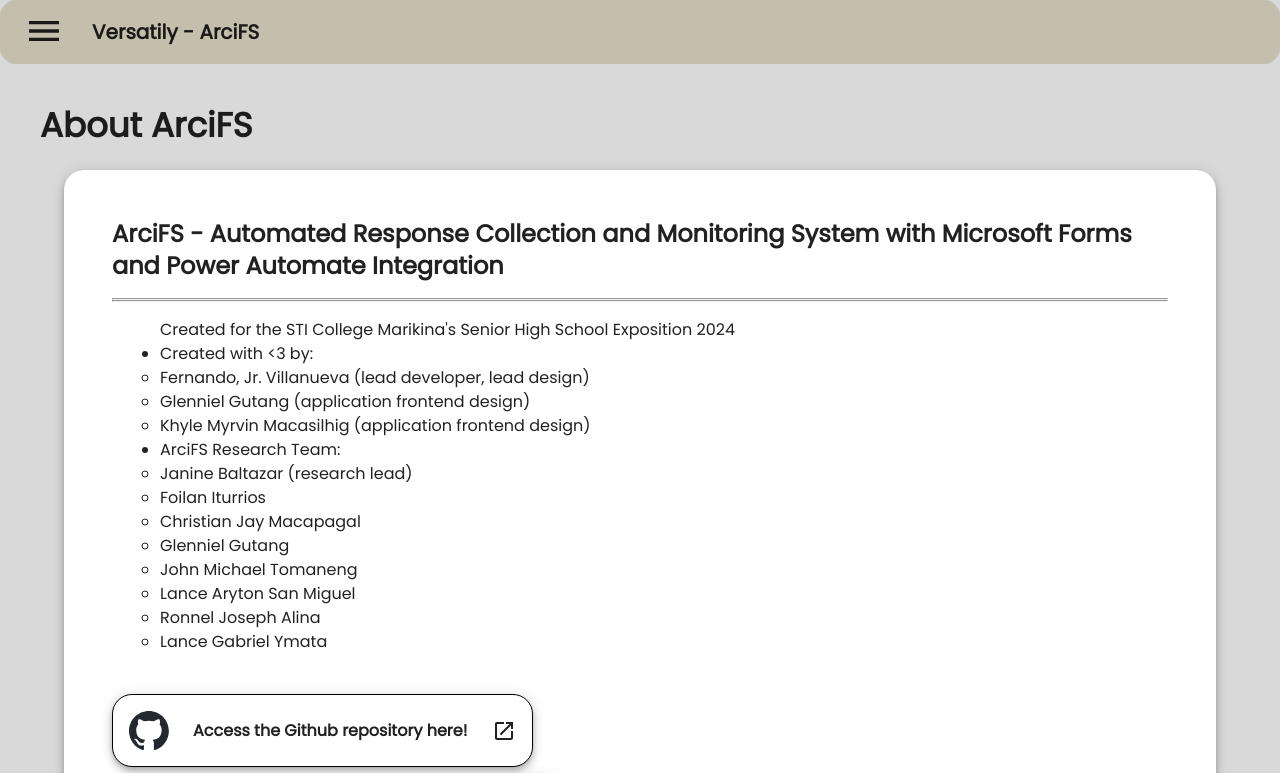
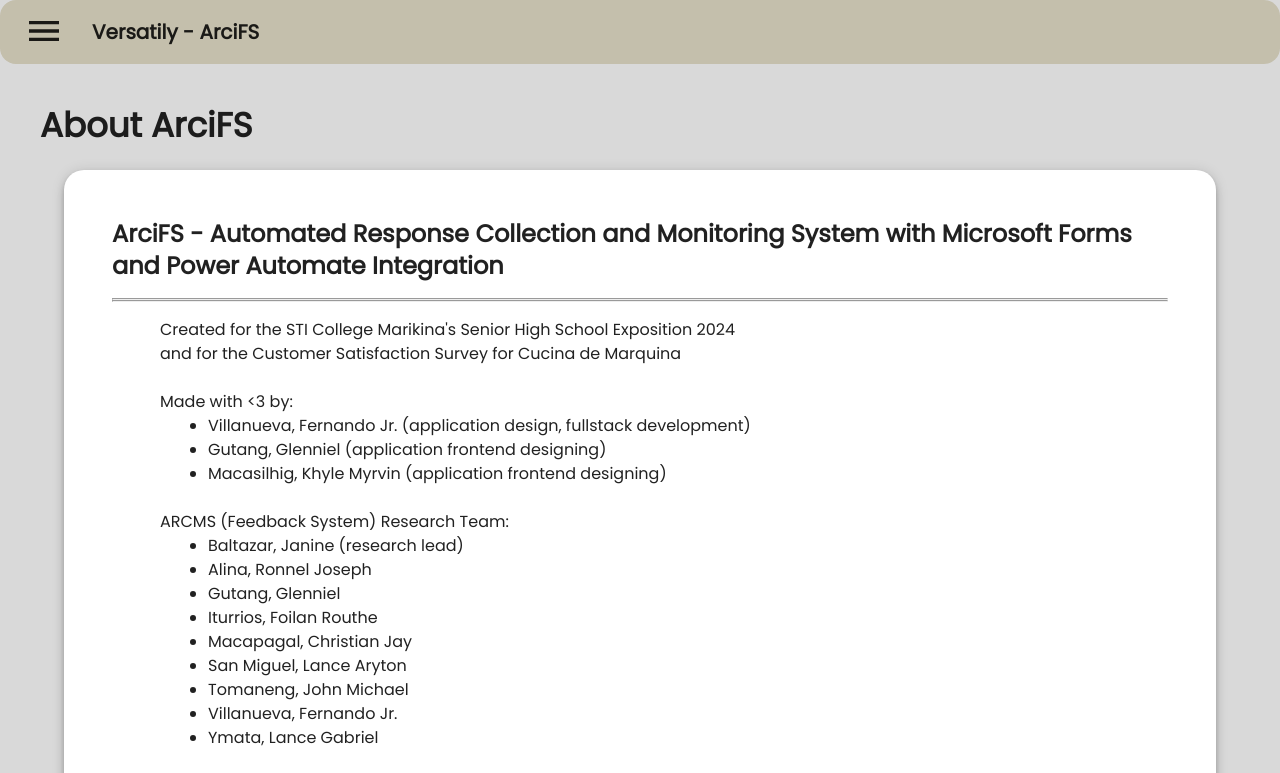
Before and after one commit to fvjr156/feedback-system, a React (Vite) app in the folder client/: page /about in a window 1280 px wide. Shown: the top 773 px of the page. Built offline with nearby package versions, Linux system fonts and the light colour scheme.

Commit message:
another update

```diff
--- a/client/src/pages/AboutPage/About.jsx
+++ b/client/src/pages/AboutPage/About.jsx
@@ -6,22 +6,9 @@
 import ReactMarkdown from "react-markdown";
 
 function About() {
-
-  const [content, setContent] = useState("");
-
   useEffect(() => {
     document.title = `${application_config.application_name} - About Page`;
     Log.debug("Navigated to About.");
-
-    fetch("/about.md")
-      .then((response) => response.text())
-      .then((text) => {
-        setContent(text);
-      })
-      .catch((error) => {
-        Log.error("Failed to fetch About content:", error);
-      });
-
   }, []);
 
   const redirectToGithubRepo = () => {
@@ -58,7 +45,7 @@
           component="div"
           sx={{ fontWeight: 500, mt: 2, mx: 6 }}
         >
-          <ReactMarkdown>{content}</ReactMarkdown>
+          <AboutContent />
         </Typography>
         <Paper
           elevation={5}
@@ -140,4 +127,39 @@
   );
 }
 
+function AboutContent() {
+  return (
+    <>
+      <p>
+        Created for the STI College Marikina's Senior High School Exposition
+        2024<br/>and for the Customer Satisfaction Survey for Cucina de Marquina
+      </p>
+      <br/>
+      <p>Made with &lt;3 by: </p>
+      <ul style={{ marginLeft: "3em" }}>
+        <li>
+          Villanueva, Fernando Jr. (application design, fullstack development){" "}
+        </li>
+        <li>Gutang, Glenniel (application frontend designing)</li>
+        <li>Macasilhig, Khyle Myrvin (application frontend designing)</li>
+      </ul>
+      <br />
+      <p>ARCMS (Feedback System) Research Team: </p>
+      <ul style={{ marginLeft: "3em" }}>
+        <li>Baltazar, Janine (research lead)</li>
+        <li>Alina, Ronnel Joseph</li>
+        <li>Gutang, Glenniel</li>
+        <li>Iturrios, Foilan Routhe</li>
+        <li>Macapagal, Christian Jay</li>
+        <li>San Miguel, Lance Aryton</li>
+        <li>Tomaneng, John Michael</li>
+        <li>Villanueva, Fernando Jr.</li>
+        <li>Ymata, Lance Gabriel</li>
+      </ul>
+      <br/>
+      <p>students of IT-MAWD strand of AY 2023-2024</p>
+    </>
+  );
+}
+
 export default About;
--- a/client/src/pages/FormsPage/Forms.jsx
+++ b/client/src/pages/FormsPage/Forms.jsx
@@ -176,7 +176,7 @@
   return (
       <LineChart
         width={500}
-        height={225}
+        height={200}
         data={data}
         margin={{
           top: 5,
```
